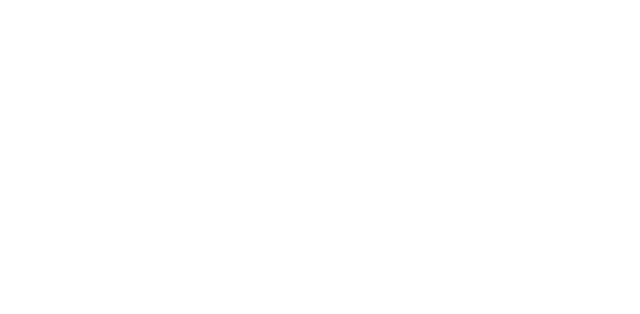
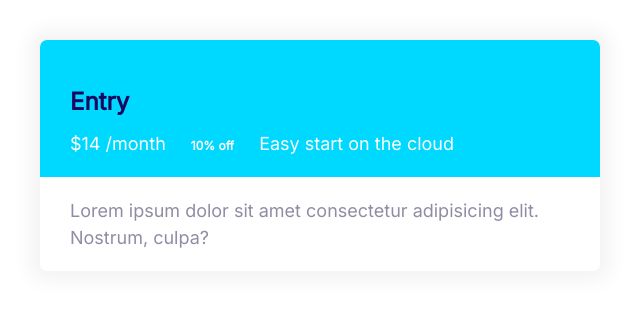
Before and after one commit to thierrydhuot/Cloud-Hosting, a plain HTML site: page index.html in a window 1280 px wide. Shown: the whole page, without its empty margins (0-640 px from the left). Drawn offline with Linux system fonts and the light colour scheme.

Commit message:
Define the cards component

```diff
--- a/css/styles.css
+++ b/css/styles.css
@@ -276,3 +276,25 @@ a{
         font-size: 1.5rem;
     }
 }
+
+/* Cards */
+
+.card{
+    border-radius: 7px;
+    box-shadow: 0 0 20px 10px #f3f3f3;
+    overflow: hidden;
+}
+
+.card__header, .card__body{
+    padding: 2rem 3rem;
+}
+
+.card--primary .card__header{
+    background: var(--colour-primary);
+    color: #fff;
+}
+
+.card--secondary .card__header{
+    background: var(--colour-secondary);
+    color: #fff;
+}
--- a/index.html
+++ b/index.html
@@ -13,5 +13,23 @@
       rel="stylesheet"
     />
   </head>
-  <body></body>
+  <body>
+    <div style="width: 50%; padding: 4rem">
+      <div class="plan">
+        <div class="card card--secondary">
+          <header class="card__header">
+            <h3 class="plan__name">Entry</h3>
+            <span class="plan__price">$14</span>
+            <span class="plan__billing-cycle">/month</span>
+            <span class="badge badge--secondary badge--small">10% off</span>
+            <span class="plan__description">Easy start on the cloud</span>
+          </header>
+          <div class="card__body">
+            Lorem ipsum dolor sit amet consectetur adipisicing elit. Nostrum,
+            culpa?
+          </div>
+        </div>
+      </div>
+    </div>
+  </body>
 </html>
```
Also changed, not shown: components/cards.html (added, +8 -0 lines).
